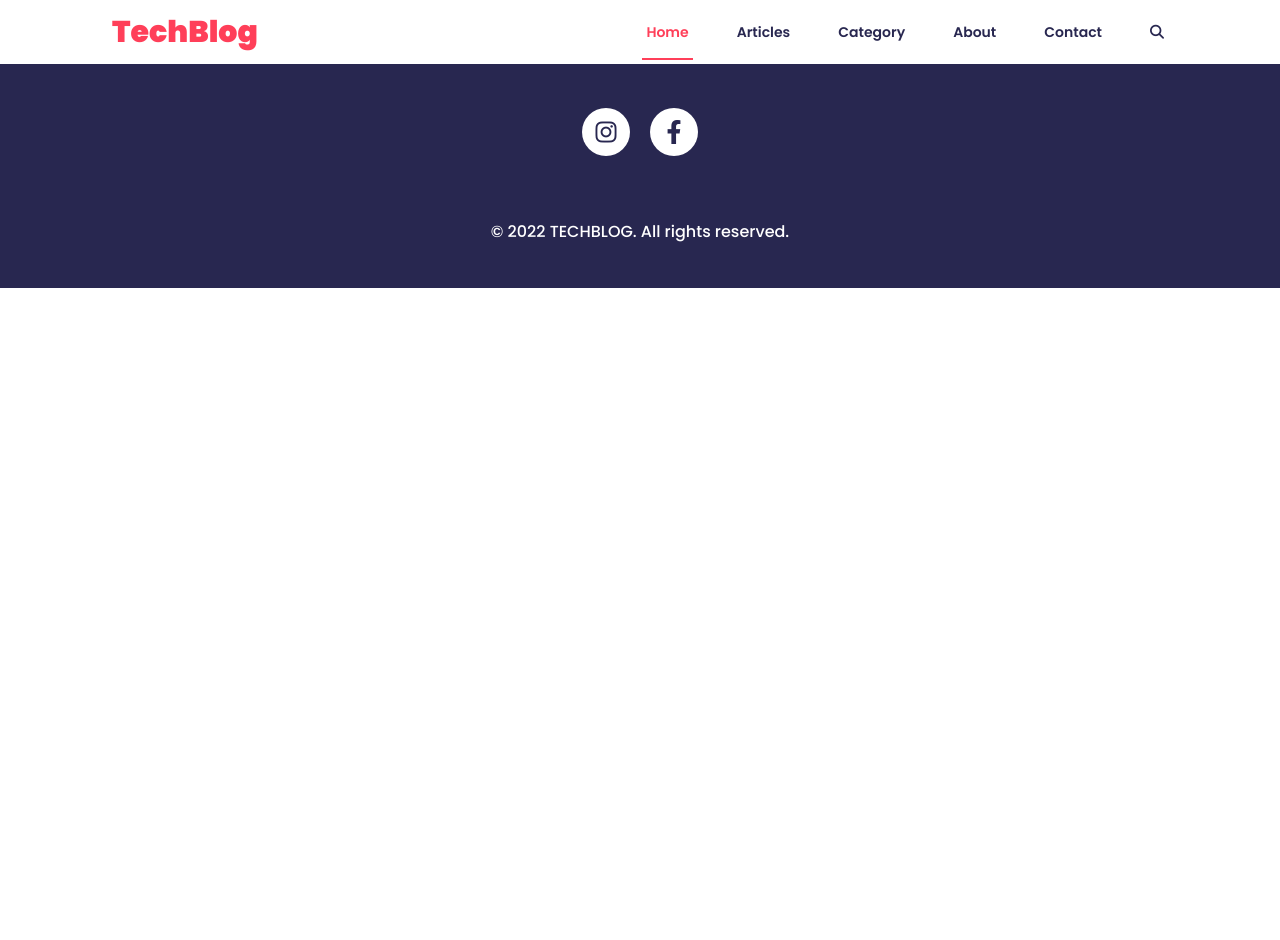
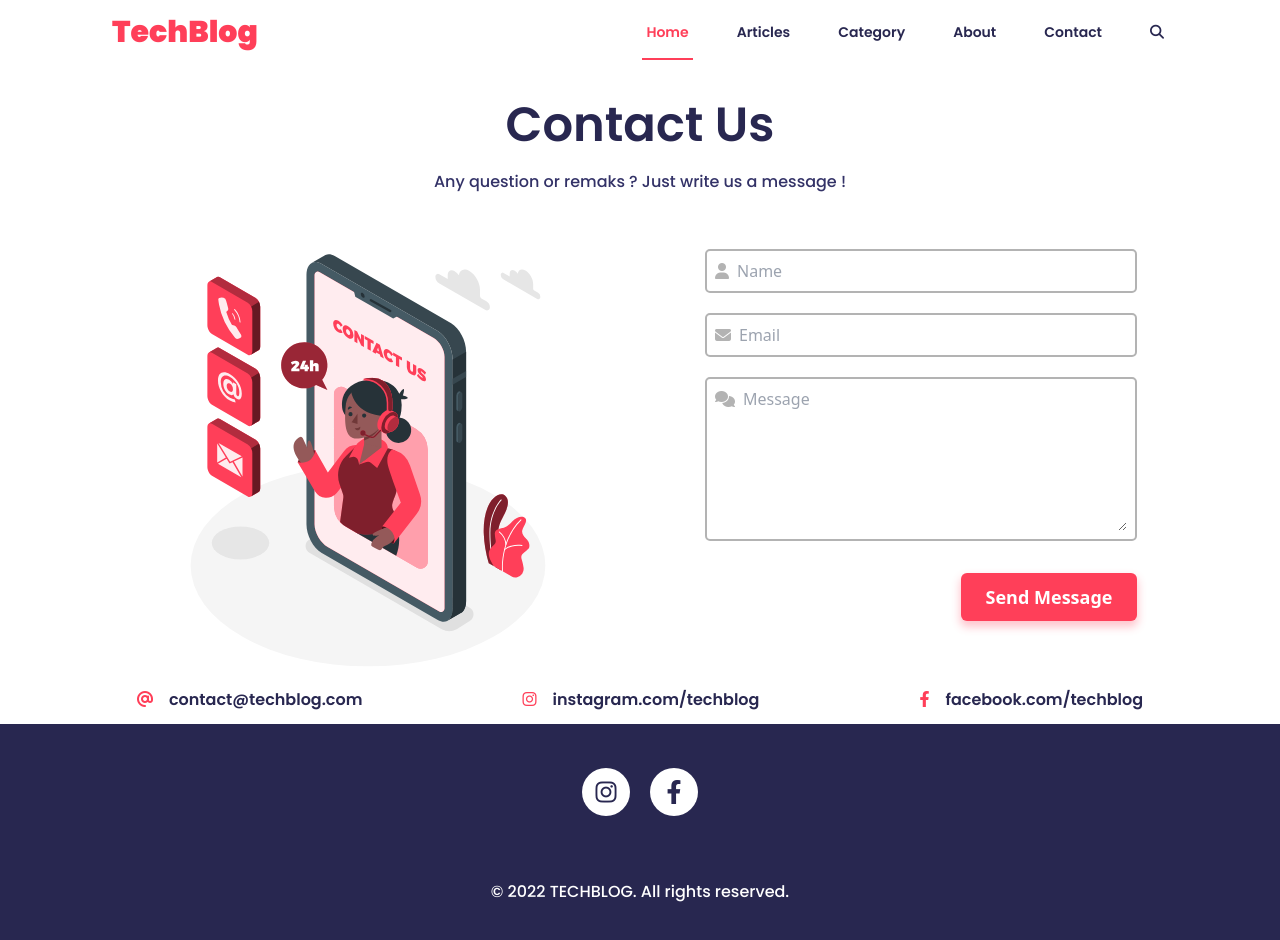
Before and after one commit to Ramanuj-1729/Tech-Blog__MERN-Tailwind, a React (Create React App) app in the folder frontend/: page /contact in a window 1280 px wide. Shown: the top 940 px of the page. Before the commit the page ends 800 px from the top, so only its background shows below. Built offline with nearby package versions, Linux system fonts and the light colour scheme.

Commit message:
add contact us page

```diff
--- a/frontend/src/App.js
+++ b/frontend/src/App.js
@@ -3,6 +3,9 @@ import { BrowserRouter as Router, Routes, Route } from "react-router-dom";
 import Home from "./pages/Home/Home";
 import Navbar from './components/Navbar/Navbar';
 import Footer from './components/Footer/Footer';
+import Articles from './pages/Articles/Articles';
+import About from './pages/AboutUs/AboutUs';
+import Contact from './pages/ContactUs/ContactUs';
 
 
 function App() {
@@ -10,9 +13,10 @@ function App() {
     <Router>
       <Navbar />
       <Routes>
-
         <Route path="/" element={<Home />} />
-
+        <Route path="/articles" element={<Articles />} />
+        <Route path="/about" element={<About />} />
+        <Route path="/contact" element={<Contact />} />
       </Routes>
       <Footer />
     </Router>
--- a/frontend/src/components/Footer/Footer.jsx
+++ b/frontend/src/components/Footer/Footer.jsx
@@ -6,8 +6,8 @@ const Footer = () => {
             <div className="footer-wrapper flex items-center justify-center">
                 <div className="main-footer max-w-[1536px] flex items-center justify-center flex-col bg-fontColor w-full h-56 space-y-16">
                     <div className="social-media flex items-center justify-center text-2xl text-fontColor space-x-5">
-                        <div className="instagram flex items-center justify-center bg-white w-12 h-12 rounded-full cursor-pointer"><i class="fa-brands fa-instagram"></i></div>
-                        <div className="facebook flex items-center justify-center bg-white w-12 h-12 rounded-full cursor-pointer"><i class="fa-brands fa-facebook-f"></i></div>
+                        <div className="instagram flex items-center justify-center bg-white w-12 h-12 rounded-full cursor-pointer"><i className="fa-brands fa-instagram"></i></div>
+                        <div className="facebook flex items-center justify-center bg-white w-12 h-12 rounded-full cursor-pointer"><i className="fa-brands fa-facebook-f"></i></div>
                     </div>
                     <div className="copy-right font-poppins block mx-auto font-medium text-base text-white">© 2022 TECHBLOG. All rights reserved.</div>
                 </div>
--- a/frontend/src/components/Navbar/Navbar.jsx
+++ b/frontend/src/components/Navbar/Navbar.jsx
@@ -11,15 +11,15 @@ const Navbar = () => {
 
                 <div className="menu font-poppins">
                     <ul className="flex space-x-10 items-center">
-                        <li><NavLink to="#" className="text-primary hover:text-primary px-1 pb-4 text-sm font-semibold transition-all ease-in-out delay-150 border-b-2 hover:border-b-2 border-primary">Home</NavLink></li>
+                        <li><NavLink to="/" className="text-primary hover:text-primary px-1 pb-4 text-sm font-semibold transition-all ease-in-out delay-150 border-b-2 hover:border-b-2 border-primary">Home</NavLink></li>
 
-                        <li><NavLink to="#" className="text-fontColor hover:text-primary px-1 pb-4 text-sm font-semibold transition-all hover:border-b-2 ease-in-out delay-150 border-primary">Articles</NavLink></li>
+                        <li><NavLink to="/articles" className="text-fontColor hover:text-primary px-1 pb-4 text-sm font-semibold transition-all hover:border-b-2 ease-in-out delay-150 border-primary">Articles</NavLink></li>
 
                         <li><NavLink to="#" className="text-fontColor hover:text-primary px-1 pb-4 text-sm font-semibold transition-all hover:border-b-2 ease-in-out delay-150 border-primary">Category</NavLink></li>
 
-                        <li><NavLink to="#" className="text-fontColor  hover:text-primary px-1 pb-4 text-sm font-semibold transition-all hover:border-b-2 ease-in-out delay-150 border-primary">About</NavLink></li>
+                        <li><NavLink to="/about" className="text-fontColor  hover:text-primary px-1 pb-4 text-sm font-semibold transition-all hover:border-b-2 ease-in-out delay-150 border-primary">About</NavLink></li>
 
-                        <li><NavLink to="#" className="text-fontColor  hover:text-primary px-1 pb-4 text-sm font-semibold transition-all hover:border-b-2 ease-in-out delay-150 border-primary">Contact</NavLink></li>
+                        <li><NavLink to="/contact   " className="text-fontColor  hover:text-primary px-1 pb-4 text-sm font-semibold transition-all hover:border-b-2 ease-in-out delay-150 border-primary">Contact</NavLink></li>
 
                         <span className='search text-fontColor hover:text-primary px-1 py-2 text-sm font-semibold transition-all ease-in-out delay-150 cursor-pointer'><i className="fa-solid fa-magnifying-glass"></i></span>
                     </ul>
--- /dev/null
+++ b/frontend/src/pages/Articles/Articles.jsx
@@ -0,0 +1,9 @@
+import React from 'react';
+
+const Articles = () => {
+    return (
+        <div>Articles</div>
+    );
+}
+
+export default Articles;
--- a/frontend/src/pages/ContactUs/ContactUs.jsx
+++ b/frontend/src/pages/ContactUs/ContactUs.jsx
@@ -1,8 +1,61 @@
 import React from 'react';
+import PrimaryButton from '../../components/PrimaryButton/PrimaryButton';
+import { NavLink } from 'react-router-dom'
 
 const ContactUs = () => {
   return (
-    <div>Contact Us</div>
+    <>
+      <div className="contactUs-wrapper flex items-center justify-center flex-col">
+        <h1 className='font-poppins block mx-auto text-5xl font-semibold text-fontColor leading-[1.2] mt-8 mb-4'>Contact Us</h1>
+        <p className='font-poppins block mx-auto text-base font-medium text-gray3 mb-8'>Any question or remaks ? Just write us a message !</p>
+        <div className="contactUs-main flex items-center justify-center space-x-28">
+          <div className="contactUs-image-wrapper">
+            <img className='w-[450px]' src="/images/contact_us.svg" alt="contact us" />
+          </div>
+          <div className="contactUs-form-wrapper">
+            <form action="">
+              <div className="form-inputs space-y-5">
+                <div className="name-input border-2 border-gray2 rounded-[5px] p-2 space-x-2">
+                  <span className='text-gray2'><i class="fa-solid fa-user"></i></span>
+                  <input className='border-none outline-none w-96' type="text" name="name" placeholder='Name' />
+                </div>
+                <div className="email-input border-2 border-gray2 rounded-[5px] p-2 space-x-2">
+                  <span className='text-gray2'><i class="fa-solid fa-envelope"></i></span>
+                  <input className='border-none outline-none w-96' type="email" name="email" placeholder='Email' />
+                </div>
+                <div className="message-input border-2 border-gray2 rounded-[5px] p-2 space-x-2 flex">
+                  <span className='text-gray2'><i class="fa-solid fa-comments"></i></span>
+                  <textarea className='border-none outline-none w-96' name="message" cols="40" rows="6" placeholder='Message'></textarea>
+                </div>
+              </div>
+              <div className="form-button relative float-right my-8">
+                <PrimaryButton width="44" height="12" buttonName="Send Message" />
+              </div>
+            </form>
+          </div>
+        </div>
+        <div className="social-media-links font-semibold text-base text-fontColor font-poppins flex items-center justify-center space-x-40 my-3">
+          <NavLink to="#">
+            <div className="email-link space-x-4">
+              <span className='text-primary'><i class="fa-solid fa-at"></i></span>
+              <span>contact@techblog.com</span>
+            </div>
+          </NavLink>
+          <NavLink to="#">
+            <div className="instagram-link space-x-4">
+              <span className='text-primary'><i className="fa-brands fa-instagram"></i></span>
+              <span>instagram.com/techblog</span>
+            </div>
+          </NavLink>
+          <NavLink to="#">
+            <div className="facebook-link space-x-4">
+              <span className='text-primary'><i className="fa-brands fa-facebook-f"></i></span>
+              <span>facebook.com/techblog</span>
+            </div>
+          </NavLink>
+        </div>
+      </div>
+    </>
   );
 }
 
```
